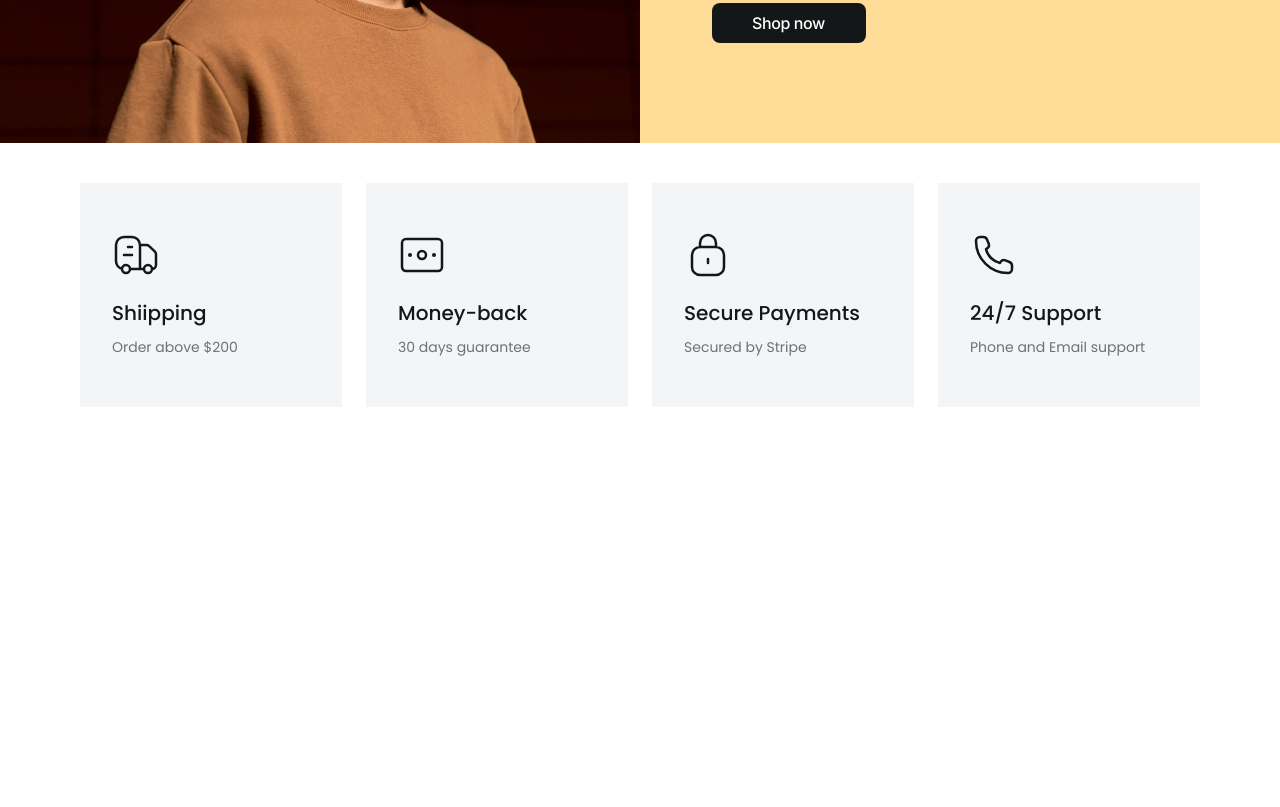
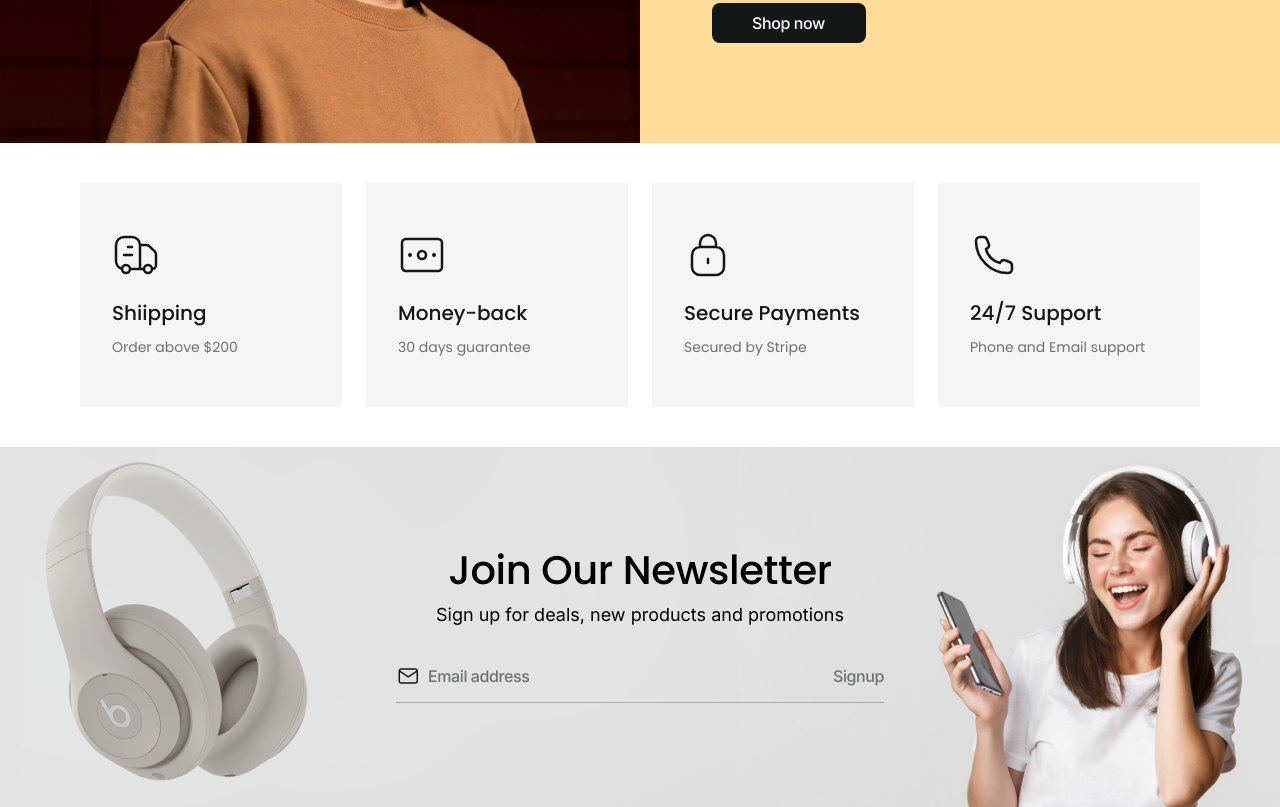
Before and after one commit to vikamary/HeadPhones, a website: page src/html/index.html in a window 1280 px wide. Shown: the part 3926-4733 px from the top of the page. Before the commit the page ends 4373 px from the top, so only its background shows below. Drawn offline with Linux system fonts and the light colour scheme.

Commit message:
Newsletter is Ready

```diff
--- a/src/html/index.html
+++ b/src/html/index.html
@@ -588,6 +588,20 @@
     </div>
   </section>
 
+  <section class="newsletter">
+    <div class="newsletter_content">
+      <h2 class="newsletter__title">Join Our Newsletter</h2>
+      <p class="newsletter__desc">Sign up for deals, new products and promotions</p>
+
+      <form action="" class="form-newsletter">
+        <img src="/src/img/email.svg" alt="email">
+        <input type="text" class="form-newsletter__input" placeholder="Email address">
+        <button type="submit" class="form-newsletter__submit">Signup</button>
+      </form>
+    </div>
+  </section>
+
+
   <script src="/src/js/index.js"></script>
 </body>
 </html>
--- /dev/null
+++ b/src/scss/blocks/_newsletter.scss
@@ -0,0 +1,95 @@
+.newsletter {
+  padding-top: 101px;
+  display: flex;
+  justify-content: center;
+  width: 100%;
+  height: 360px;
+  background-color: #E2E4E3;
+  background-image: url('/src/img/newsletter.png');
+  background-position: center;
+  block-size: cover;
+  background-repeat: no-repeat;
+
+  .newsletter_content {
+    flex-grow: 1;
+    max-width: 488px;
+    text-align: center;
+}
+
+.newsletter__title {
+
+
+  font-family: var(--font-poppins);
+  font-size: 40px;
+  font-weight: 500;
+  line-height: 44px;
+  letter-spacing: -0.4px;
+
+  margin-bottom: 8px;
+
+}
+
+.newsletter__desc {
+  font-family: var(--font-inter);
+  font-size: 18px;
+  font-weight: 400;
+  line-height: 30px;
+
+  margin-bottom: 32px;
+
+}
+
+.form-newsletter {
+  display: flex;
+  gap: 8px;
+  border-bottom: 1px solid #6C727580;
+  padding-bottom: 12px;
+}
+
+.form-newsletter__input {
+
+  flex-grow: 1;
+
+  outline: none;
+  background-color: transparent;
+  border: none;
+
+  color: #6C7275;
+  font-family: var(--font-inter);
+  font-size: 16px;
+  font-weight: 500;
+  line-height: 28px;
+  letter-spacing: -0.4px;
+
+
+  &::placeholder{
+    color: #6C7275;
+  }
+}
+
+.form-newsletter__submit {
+
+  outline: none;
+  background-color: transparent;
+  border: none;
+
+  color: #6C7275;
+  font-family: var(--font-inter);
+  font-size: 16px;
+  font-weight: 500;
+  line-height: 28px;
+  letter-spacing: -0.4px;
+
+  transition: all .2s ease-in;
+
+  cursor: pointer;
+
+  &:hover{
+    color: #121212;
+  }
+}
+
+
+
+
+}
--- a/src/scss/main.scss
+++ b/src/scss/main.scss
@@ -10,6 +10,7 @@
 @import "./blocks/bestseller";
 @import "./blocks/banner";
 @import "./blocks/value";
+@import "./blocks/newsletter";
 
 :root {
   --font-inter: 'Inter', sans-serif;
```
Also changed, not shown: src/img/email.svg (added), src/img/newsletter.png (added), src/scss/main.css, 1 other file.
